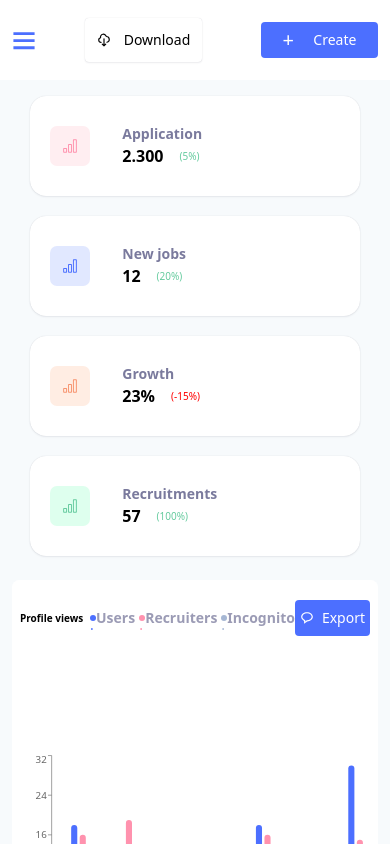
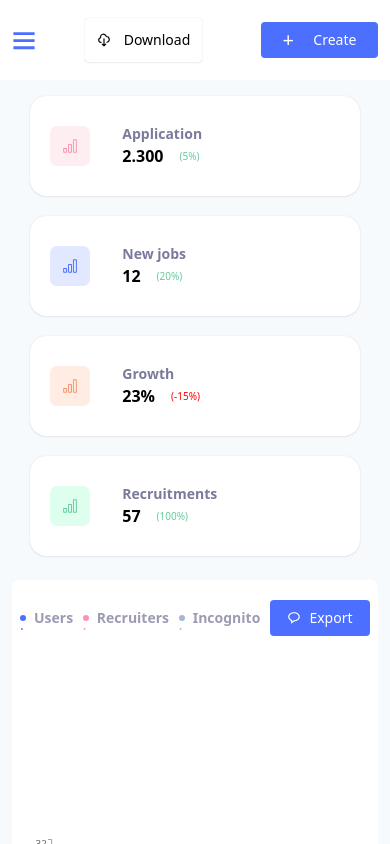
Before and after one commit to jahseed89/qwiva-dashboard, a Next.js app: page /dashboard in a window 390 px wide. Shown: the top 844 px of the page. Built offline with nearby package versions, Linux system fonts and the light colour scheme.

Commit message:
initial commit

```diff
--- a/components/barchart/BarCharts.tsx
+++ b/components/barchart/BarCharts.tsx
@@ -52,22 +52,22 @@ const BarCharts = () => {
   return (
     <>
       <div className="flex justify-between items-center py-5 px-2 bg-white-100">
-        <h1 className="font-bold text-[10px] md:text-lg">Profile views</h1>
-        <div className="w-[80%] lg:w-[50%] flex justify-between items-center text-sm">
+        <h1 className="font-bold text-[10px] md:text-lg hidden md:block">Profile views</h1>
+        <div className="w-[100%] md:w-[70%] lg:w-[50%] flex justify-between items-center text-sm">
           <span className="flex items-center ">
-            <span className="rounded-full text-blue-100 bg-blue-100 w-[6px] h-[6px] md:w-[10px] md:h-[10px] mr-0 md:mr-2">
+            <span className="rounded-full text-blue-100 bg-blue-100 w-[6px] h-[6px] md:w-[10px] md:h-[10px] mr-2">
               .
             </span>
             <span className="text-lightgrey-400 font-bold">Users</span>
           </span>
           <span className="flex items-center px-1 md:px-0">
-            <span className="rounded-full text-pink-100 bg-pink-100 w-[6px] h-[6px] md:w-[10px] md:h-[10px] mr-0 md:mr-2">
+            <span className="rounded-full text-pink-100 bg-pink-100 w-[6px] h-[6px] md:w-[10px] md:h-[10px] mr-2">
               .
             </span>
             <span className="text-lightgrey-400 font-bold">Recruiters</span>
           </span>
-          <span className="flex items-center">
-            <span className="rounded-full text-blue-250 bg-blue-250 w-[6px] h-[6px] md:w-[10px] md:h-[10px] mr-0 md:mr-2">
+          <span className="flex items-center pr-1 md:pr-0">
+            <span className="rounded-full text-blue-250 bg-blue-250 w-[6px] h-[6px] md:w-[10px] md:h-[10px] mr-2">
               .
             </span>
             <span className="text-lightgrey-400 font-bold">Incognito</span>
@@ -82,7 +82,7 @@ const BarCharts = () => {
           </Button>
         </div>
       </div>
-      <div className="h-[40vh] flex justify-start items-end">
+      <div className="h-[50vh] md:h-[40vh] flex justify-start items-end">
         <BarChart width={600} height={300} data={data}>
           <XAxis dataKey="name" />
           <YAxis />
```
